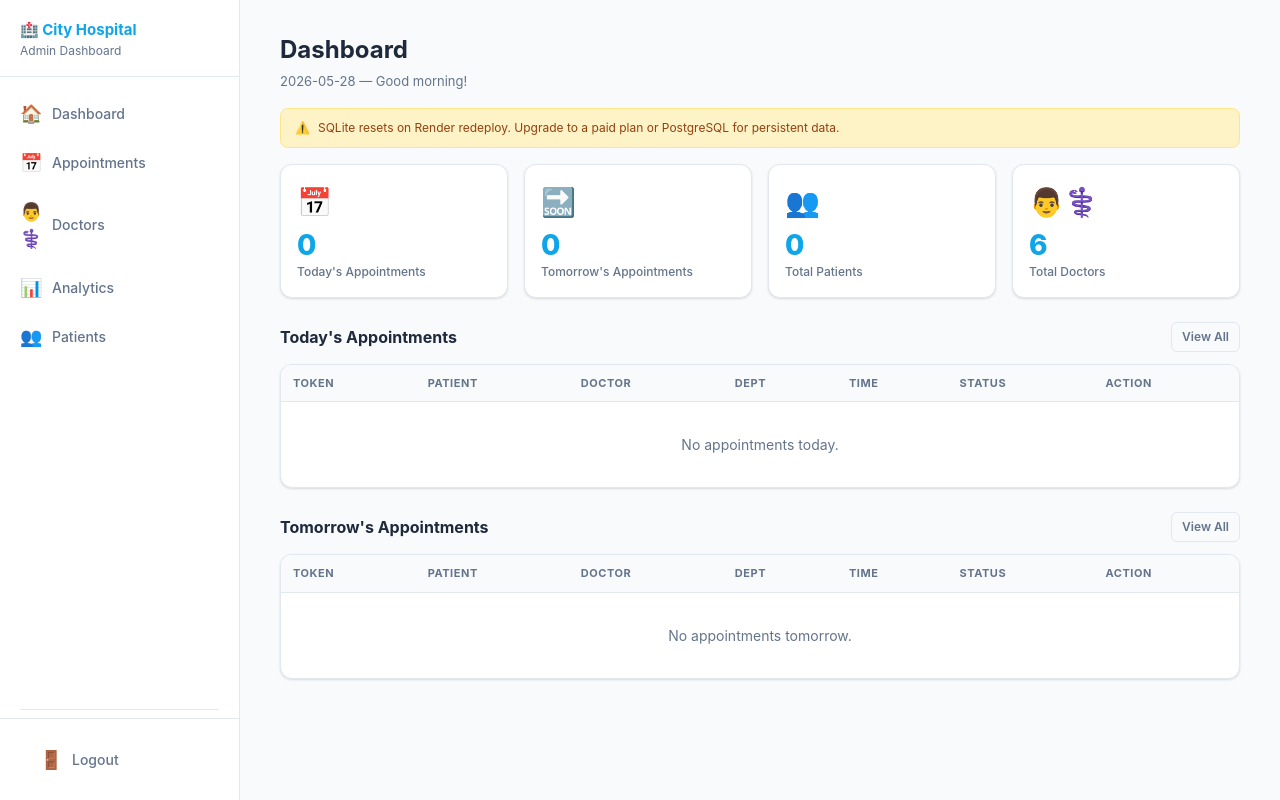
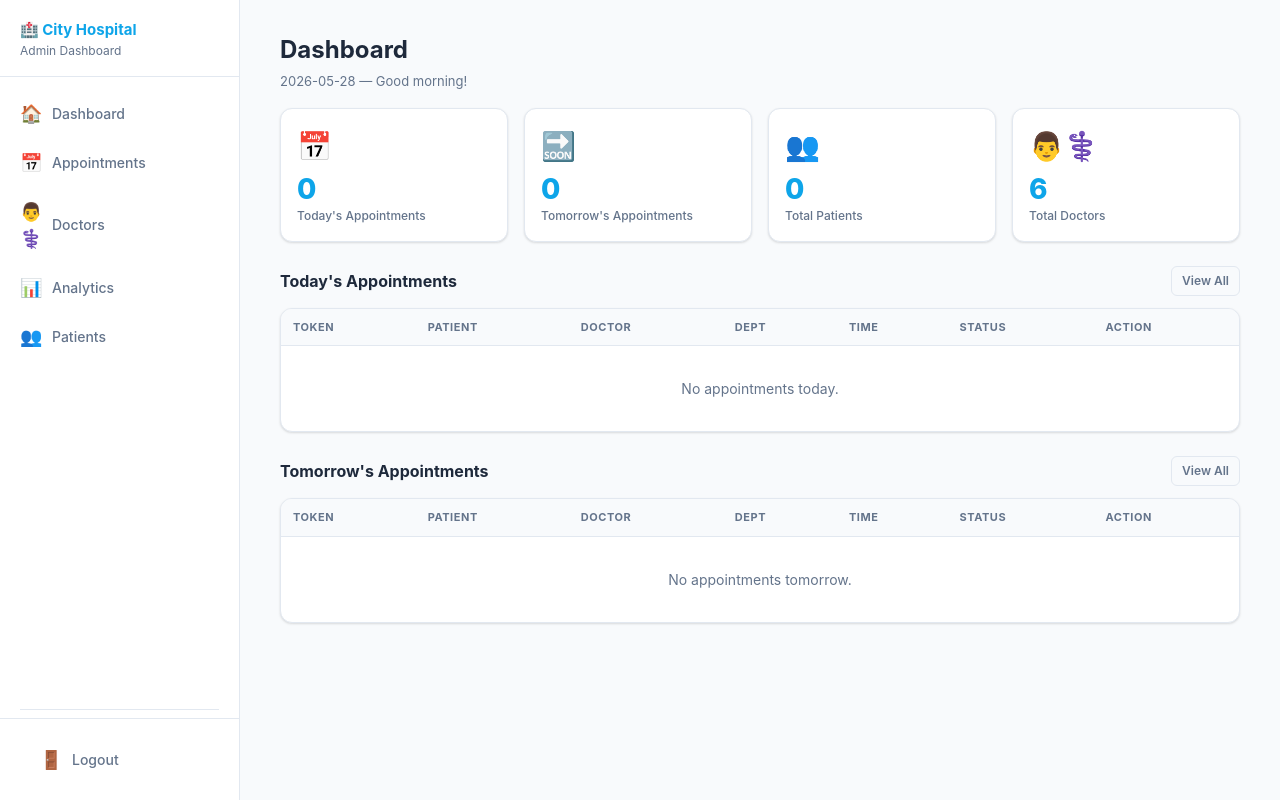
Before and after one commit to mohithpandiri2222-a11y/Hospital-WhatsApp-bot, a Flask app: page /admin/ in a window 1280 px wide. Run offline with Flask 3, Linux system fonts and the light colour scheme; the visitor is signed in with stand-in values (Sample User, id 1); data comes from the database, SQL or seed files in the repository; data that the repository does not hold is empty.

Commit message:
chore: remove SQLite warning banner

```diff
--- a/bot/admin_dashboard/templates/admin/dashboard.html
+++ b/bot/admin_dashboard/templates/admin/dashboard.html
@@ -4,9 +4,6 @@
 <h1 class="page-title">Dashboard</h1>
 <p class="page-subtitle">{{ today }} — Good morning!</p>
 
-<div class="warning-banner">
-  ⚠️ <span>SQLite resets on Render redeploy. Upgrade to a paid plan or PostgreSQL for persistent data.</span>
-</div>
 
 <!-- Summary Cards -->
 <div class="cards-grid">
```
